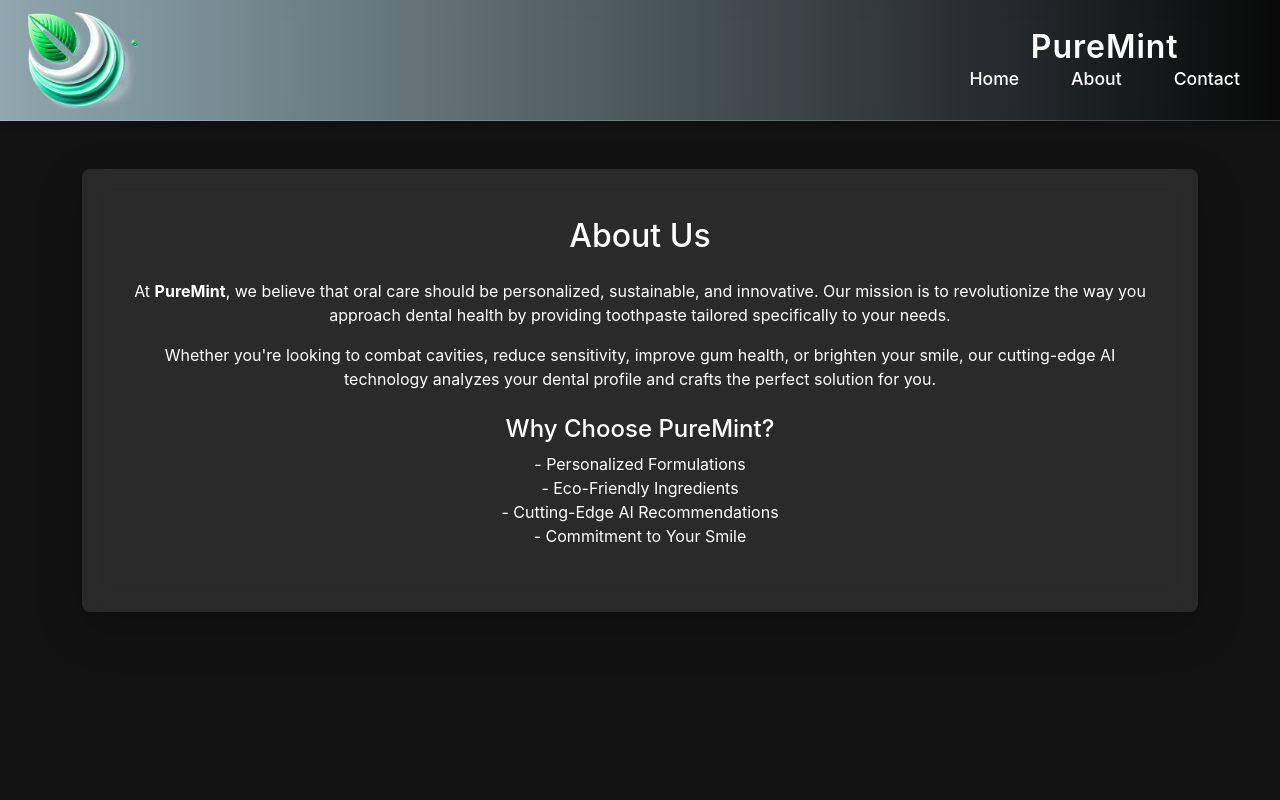
After one commit to phoenix277yt/puremint, a Flask app: page /about in a window 1280 px wide. The commit adds this page. Run offline with Flask 3, Linux system fonts and the light colour scheme.

Commit message:
mega commit

```diff
--- a/app.py
+++ b/app.py
@@ -2,8 +2,27 @@ from flask import Flask, render_template, request
 
 app = Flask(__name__)
 
-# Enhanced recommendation function with science-backed ingredients
-def recommend_ingredients(cavity_risk, sensitivity, gum_health, whitening):
+@app.route("/")
+def home():
+    return render_template("index.html")
+
+@app.route("/about")
+def about():
+    return render_template("about.html")
+
+@app.route("/contact")
+def contact():
+    return render_template("contact.html")
+
+@app.route('/recommend', methods=['POST'])
+def recommend():
+    # Collecting form data
+    cavity_risk = request.form['cavity_risk']
+    sensitivity = request.form['sensitivity']
+    gum_health = request.form['gum_health']
+    whitening = request.form['whitening']
+
+    # Simpler recommendation logic with a smaller list of ingredients
     ingredients = []
 
     # Cavity Prevention
@@ -22,35 +41,19 @@ def recommend_ingredients(cavity_risk, sensitivity, gum_health, whitening):
 
     # Gum Health
     if gum_health == "Poor":
-        ingredients.extend(["Aloe Vera", "Coenzyme Q10", "Tea Tree Oil"])
+        ingredients.extend(["Aloe Vera", "Coenzyme Q10"])
     elif gum_health == "Moderate":
-        ingredients.extend(["Coenzyme Q10", "Eucalyptus Extract"])
+        ingredients.append("Eucalyptus Extract")
 
     # Whitening
     if whitening == "Yes":
-        ingredients.extend(["Activated Charcoal", "Baking Soda", "Hydrogen Peroxide"])
+        ingredients.extend(["Activated Charcoal", "Baking Soda"])
 
     # Plaque Reduction and Freshening
-    ingredients.extend(["Triclosan", "Chlorhexidine", "Menthol and Peppermint Oil", "Zinc Citrate"])
-
-    return ingredients
-
-# Route to render form
-@app.route('/')
-def home():
-    return render_template('index.html')
-
-# Route to process form data
-@app.route('/recommend', methods=['POST'])
-def recommend():
-    cavity_risk = request.form['cavity_risk']
-    sensitivity = request.form['sensitivity']
-    gum_health = request.form['gum_health']
-    whitening = request.form['whitening']
-
-    ingredients = recommend_ingredients(cavity_risk, sensitivity, gum_health, whitening)
+    ingredients.extend(["Triclosan", "Menthol and Peppermint Oil"])
 
     return render_template('index.html', ingredients=ingredients)
 
-if __name__ == '__main__':
+
+if __name__ == "__main__":
     app.run(debug=True)
--- a/static/styles.css
+++ b/static/styles.css
@@ -1,152 +1,265 @@
-/* Global Styles */
-* {
+/* General body style */
+body {
+    font-family: -apple-system, BlinkMacSystemFont, "Segoe UI", Roboto, "Helvetica Neue", Arial, sans-serif;
+    background-color: #121212; /* Dark background */
+    color: white; /* White text color */
     margin: 0;
     padding: 0;
-    box-sizing: border-box;
 }
 
-body {
-    font-family: -apple-system, BlinkMacSystemFont, "Segoe UI", "Roboto", "Oxygen", "Ubuntu", "Cantarell", "Fira Sans", "Droid Sans", "Helvetica Neue", sans-serif;
-    background-color: #121212; /* Dark background */
-    color: #e0e0e0; /* Light text color */
-    display: flex;
-    flex-direction: column;
-    align-items: center;
-    min-height: 100vh;
-    overflow-x: hidden;
-    padding-top: 30px;
+/* Header */
+header {
+    position: sticky;
+    top: 0;
+    z-index: 1000;
+    background-color: rgba(0, 0, 0, 0.5); /* Transparent with blur */
+    backdrop-filter: blur(10px);
+    -webkit-backdrop-filter: blur(10px);
+    box-shadow: 0 4px 6px rgba(0, 0, 0, 0.2);
+    padding: 20px;
+    border-bottom: 1px solid rgba(255, 255, 255, 0.2);
 }
 
-.header {
-    font-size: 32px;
-    color: #ffffff; /* White text */
+header h1 {
+    font-size: 2rem;
+    font-weight: 600;
+    margin: 0;
+}
+
+header nav ul {
+    display: flex;
+    gap: 20px;
+    margin: 0;
+    padding: 0;
+    list-style: none;
+}
+
+header nav a {
+    color: white;
+    text-decoration: none;
+    font-size: 1rem;
+    font-weight: 500;
+    transition: color 0.3s ease-in-out;
+}
+
+header nav a:hover {
+    color: #f0f0f0;
+}
+
+/* Hero Section */
+.hero {
+    background-color: #121212;
+    padding: 80px 20px;
     text-align: center;
-    margin-bottom: 30px;
+}
+
+/* Glassmorphism Hero Card */
+.hero .glass-card {
+    backdrop-filter: blur(12px);
+    -webkit-backdrop-filter: blur(12px);
+    background-color: rgba(0, 0, 0, 0.6);
+    border-radius: 20px;
+    padding: 2rem;
+    box-shadow: 0 4px 8px rgba(0, 0, 0, 0.3);
+}
+
+.hero .btn {
+    background-color: #ffffff;
+    color: #121212;
+    border-radius: 25px;
+    padding: 0.8rem 2.5rem;
+    font-weight: bold;
+    text-transform: uppercase;
+    box-shadow: 0 4px 6px rgba(0, 0, 0, 0.1);
+    transition: background-color 0.3s ease, transform 0.2s ease;
+}
+
+.hero .btn:hover {
+    background-color: #f0f0f0;
+    transform: translateY(-3px);
+    cursor: pointer;
+}
+
+/* Glassmorphism Card */
+.glass-card {
+    backdrop-filter: blur(12px);
+    -webkit-backdrop-filter: blur(12px);
+    background-color: rgba(255, 255, 255, 0.1);
+    border-radius: 20px;
+    padding: 1.5rem;
+    box-shadow: 0 4px 8px rgba(0, 0, 0, 0.2);
+    margin-bottom: 20px;
+}
+
+/* Form Styling */
+.glass-card .form-label {
+    color: white;
+    font-weight: bold;
+}
+
+input, textarea, select {
+    background-color: rgba(255, 255, 255, 0.1);
+    color: white;
+    border-radius: 10px;
+    border: 1px solid rgba(255, 255, 255, 0.3);
+    padding: 12px;
+    width: 100%;
+    transition: background-color 0.3s ease, border-color 0.3s ease;
+}
+
+input:focus, textarea:focus, select:focus {
+    background-color: rgba(255, 255, 255, 0.2);
+    border-color: rgba(255, 255, 255, 0.6);
+    outline: none;
+}
+
+button[type="submit"] {
+    background-color: #121212;
+    color: white;
+    border: none;
+    border-radius: 20px;
+    padding: 1rem;
+    font-weight: bold;
+    width: 100%;
+    transition: background-color 0.3s ease, transform 0.2s ease;
+}
+
+button[type="submit"]:hover {
+    background-color: #333333;
+    transform: translateY(-2px);
+    cursor: pointer;
+}
+
+/* Footer */
+footer {
+    background-color: #121212;
+    color: white;
+    font-size: 0.9rem;
+    text-align: center;
+    padding: 10px 0;
+    border-top: 1px solid rgba(255, 255, 255, 0.2);
+}
+
+/* Navbar (Glass Header) */
+.glass-header {
+    position: sticky;
+    top: 0;
+    z-index: 100;
+    backdrop-filter: blur(10px); /* Blur effect */
+    -webkit-backdrop-filter: blur(10px); /* Safari support */
+    background: linear-gradient(to right, #8fa7af, rgba(0, 0, 0, 0.5));
+    box-shadow: 0 4px 6px rgba(0, 0, 0, 0.1);
+    border-bottom: 1px solid rgba(255, 255, 255, 0.2);
+    padding: 10px 20px;
+}
+
+/* Navigation Links */
+.glass-header nav ul {
+    display: flex;
+    gap: 20px;
+}
+
+.glass-header nav a {
+    color: white;
+    text-decoration: none;
+    font-size: 1rem;
+    font-weight: 500;
+}
+
+.glass-header nav a:hover {
+    text-decoration: underline;
+}
+
+/* Center Logo Text */
+.logo-text {
+    font-size: 1.8rem;
+    font-weight: bold;
+    letter-spacing: 1px;
+}
+
+/* Responsive Adjustments */
+@media (max-width: 768px) {
+    .glass-header nav ul {
+        gap: 10px;
+    }
+
+    .logo-text {
+        font-size: 1.5rem;
+    }
+}
+
+
+/* Combined Glass Header with Gradient */
+.glass-header {
+    position: sticky; /* Keep it at the top */
+    top: 0;
+    z-index: 100;
+    backdrop-filter: blur(10px); /* Blur effect */
+    -webkit-backdrop-filter: blur(10px); /* Safari support */
+    background: linear-gradient(to right, #8fa7af, rgba(0, 0, 0, 0.5)); /* Gradient and transparent black background */
+    box-shadow: 0 4px 6px rgba(0, 0, 0, 0.1); /* Optional shadow */
+    border-bottom: 1px solid rgba(255, 255, 255, 0.2); /* Optional border */
+}
+
+/* Logo Icon Styling */
+.logo-icon {
+    height: 100px; /* icon size */
+    width: auto; /* Maintain aspect ratio */
+    display: block;
+}
+
+
+.glass-header h1 {
+    font-size: 2rem;
     font-weight: 600;
 }
 
-.bento-container {
+.glass-header nav ul {
     display: flex;
-    justify-content: center;
-    align-items: flex-start;
-    width: 100%;
-    max-width: 1200px;
-    gap: 40px; /* Space between left and right containers */
-    padding: 30px;
-    box-shadow: 0 10px 30px rgba(0, 0, 0, 0.5); /* Darker shadow */
-    border-radius: 15px;
-    background-color: #1e1e1e; /* Dark container background */
-    margin-top: 40px;
-    overflow: hidden;
-}
-
-/* Left side (Form) */
-.form-container {
-    width: 40%;
-    background-color: #2a2a2a; /* Slightly lighter dark for contrast */
-    padding: 20px;
-    border-radius: 15px;
-    box-shadow: 0 4px 15px rgba(0, 0, 0, 0.3); /* Dark shadow */
-    display: flex;
-    flex-direction: column;
-    gap: 15px;
-}
-
-.form {
-    display: flex;
-    flex-direction: column;
     gap: 20px;
 }
 
-.input {
-    background-color: #333333; /* Dark input fields */
-    color: #ffffff; /* White text in inputs */
-    border: 2px solid #555555; /* Dark border */
-    padding: 12px;
-    border-radius: 10px;
-    font-size: 16px;
-    transition: all 0.3s ease;
+.glass-header nav a {
+    color: white;
+    text-decoration: none;
+    font-size: 1.1rem;
+    font-weight: 500;
 }
 
-.input:focus {
-    outline: none;
-    border-color: #00bfae; /* Teal border on focus */
-    background-color: #444444; /* Slightly lighter input on focus */
+.glass-header nav a:hover {
+    text-decoration: underline;
 }
 
-.button {
-    padding: 14px;
-    background-color: #00bfae; /* Teal button */
-    color: white;
-    border: none;
-    border-radius: 12px;
-    font-size: 18px;
-    cursor: pointer;
-    transition: background-color 0.3s ease;
-}
 
-.button:hover {
-    background-color: #009e92; /* Darker teal on hover */
-}
-
-.button:active {
-    background-color: #007f6b; /* Even darker teal on click */
-}
-
-/* Right side (Ingredients) */
-.ingredients-container {
-    width: 55%;
-    background-color: #2a2a2a; /* Dark background for ingredient container */
-    padding: 20px;
-    border-radius: 15px;
-    box-shadow: 0 4px 15px rgba(0, 0, 0, 0.3); /* Dark shadow */
-    overflow-y: auto;
-}
-
-.result-header {
-    font-size: 22px;
-    color: #00bfae; /* Teal header */
-    text-align: center;
-    margin-bottom: 20px;
-}
-
-.ingredient-list {
-    list-style-type: none;
-    padding: 0;
-}
-
-.ingredient {
-    font-size: 16px;
-    padding: 14px;
-    background-color: #333333; /* Dark ingredient backgrounds */
-    margin-bottom: 12px;
-    border-radius: 10px;
-    transition: background-color 0.2s ease;
-    box-shadow: 0 2px 5px rgba(0, 0, 0, 0.2); /* Dark shadow on ingredient */
-}
-
-.ingredient:hover {
-    background-color: #444444; /* Lighter hover effect */
-}
 
 /* Responsive Design */
 @media (max-width: 768px) {
-    .bento-container {
-        flex-direction: column;
-        gap: 20px;
+    header h1 {
+        font-size: 1.8rem;
     }
 
-    .form-container,
-    .ingredients-container {
-        width: 100%;
+    header nav ul {
+        flex-direction: column;
+        gap: 10px;
     }
 
-    .header {
-        font-size: 26px;
+    .hero .glass-card {
+        padding: 1.5rem;
     }
 
-    .input,
-    .button {
-        font-size: 14px;
+    .hero .btn {
+        padding: 0.8rem 2rem;
+    }
+
+    .glass-card {
+        padding: 1.2rem;
+    }
+
+    input, textarea, select {
+        padding: 10px;
+    }
+
+    button[type="submit"] {
+        padding: 0.8rem;
     }
 }
--- /dev/null
+++ b/templates/about.html
@@ -0,0 +1,41 @@
+<!-- Combined Navbar and Logo -->
+<header class="glass-header d-flex align-items-center justify-content-between px-4">
+    <div>
+        <!-- PureMint Logo Icon -->
+        <img src="/static/logo-icon.png" class="logo-icon">
+    </div>
+    <nav>
+        <div class="logo-text text-white text-center">
+            <h1 class="mb-0">PureMint</h1>
+        </div>
+        <ul class="list-unstyled d-flex mb-0">
+            <li><a href="/" class="text-white mx-3">Home</a></li>
+            <li><a href="/about" class="text-white mx-3">About</a></li>
+            <li><a href="/contact" class="text-white mx-3">Contact</a></li>
+        </ul>
+    </nav>
+</header>
+<link href="https://cdn.jsdelivr.net/npm/bootstrap@5.3.0-alpha1/dist/css/bootstrap.min.css" rel="stylesheet">
+<link rel="stylesheet" href="{{ url_for('static', filename='styles.css') }}">
+<section id="about" class="container my-5">
+    <div class="glass-card p-5 rounded-3 shadow-lg">
+        <h2 class="text-center mb-4">About Us</h2>
+        <p class="text-center">
+            At <strong>PureMint</strong>, we believe that oral care should be personalized, sustainable, and innovative.
+            Our mission is to revolutionize the way you approach dental health by providing toothpaste tailored specifically to your needs.
+        </p>
+        <p class="text-center">
+            Whether you're looking to combat cavities, reduce sensitivity, improve gum health, or brighten your smile,
+            our cutting-edge AI technology analyzes your dental profile and crafts the perfect solution for you.
+        </p>
+        <div class="text-center mt-4">
+            <h4>Why Choose PureMint?</h4>
+            <ul class="list-unstyled">
+                <li>- Personalized Formulations</li>
+                <li>- Eco-Friendly Ingredients</li>
+                <li>- Cutting-Edge AI Recommendations</li>
+                <li>- Commitment to Your Smile</li>
+            </ul>
+        </div>
+    </div>
+</section>
```
Also changed, not shown: templates/contact.html (added, +45 -0 lines), templates/index.html (+80 -38 lines), static/logo-icon.png (added), static/logo-icon.webp (added).
